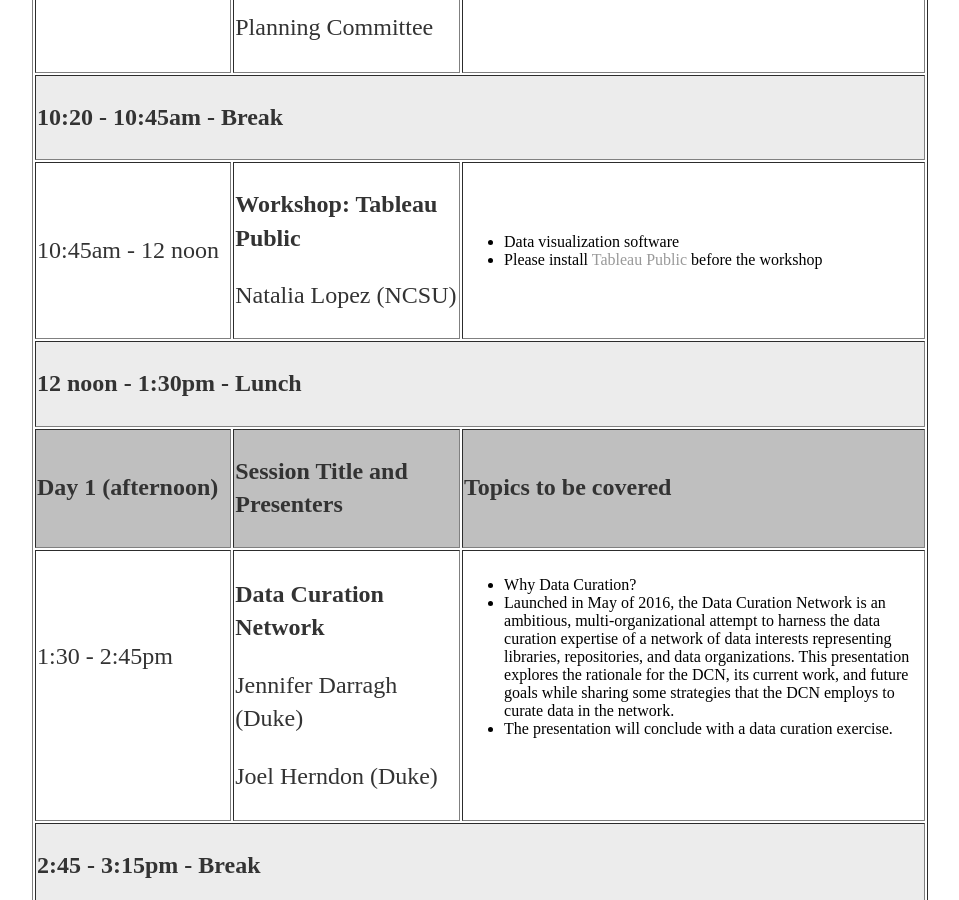
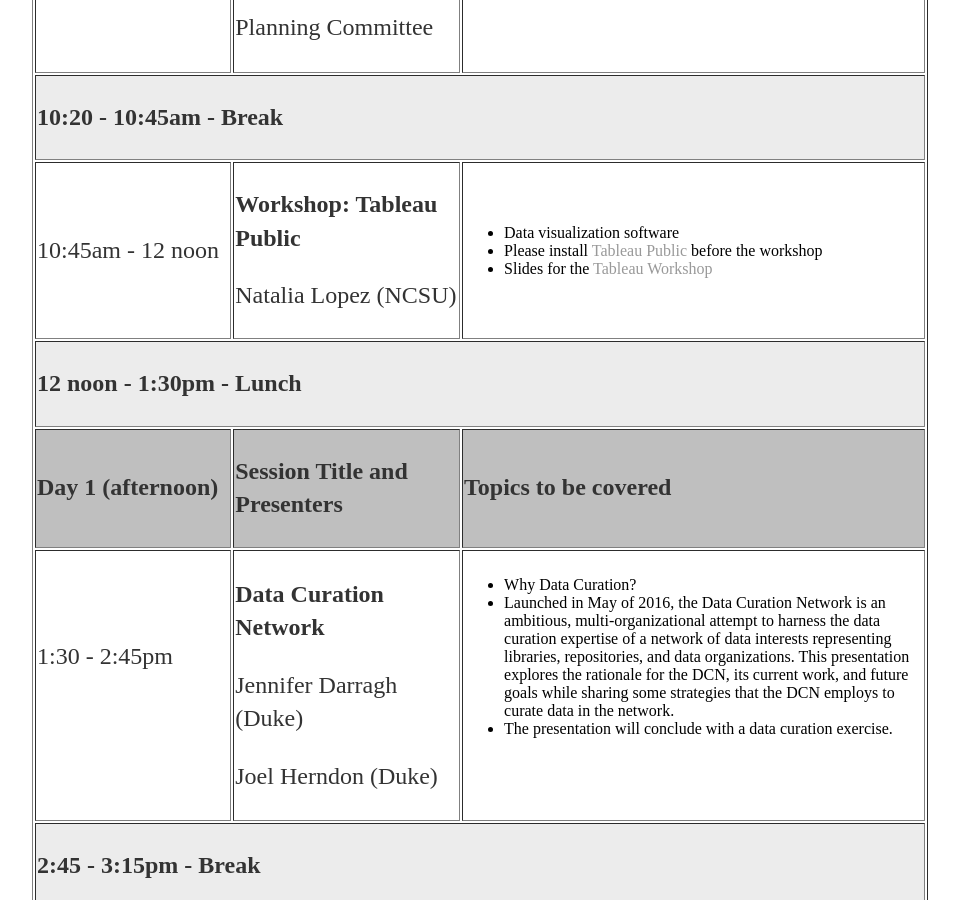
Before and after one commit to se-datalibrarian/test, a Jekyll site: the page built from program/index.html, in a window 1280 px wide and 900 px high, scrolled down 1107 px. Shown: the whole window, without its empty margins (160-1119 px from the left). Built offline with Jekyll 4.4.1, drawn with Linux system fonts in a browser that asks for light colours.

Commit message:
Added Tableau Link

```diff
--- a/program/index.html
+++ b/program/index.html
@@ -75,7 +75,10 @@ title:  Program for the SE Data Librarian Symposium
 </td>
 <td width="279">
 <p><ul><li>Data visualization software</li>
-<li>Please install <a href="https://public.tableau.com/en-us/s/download" target="_blank">Tableau Public</a> before the workshop</li></ul></p>
+<li>Please install <a href="https://public.tableau.com/en-us/s/download" target="_blank">Tableau Public</a> before the workshop</li>
+	<li>Slides for the <a href="http://go.ncsu.edu/tableauSEDLS" target="_blank">Tableau Workshop</a></li>
+
+	</ul></p>
 </td>
 </tr>
 <tr bgcolor="#ECECEC">
```
